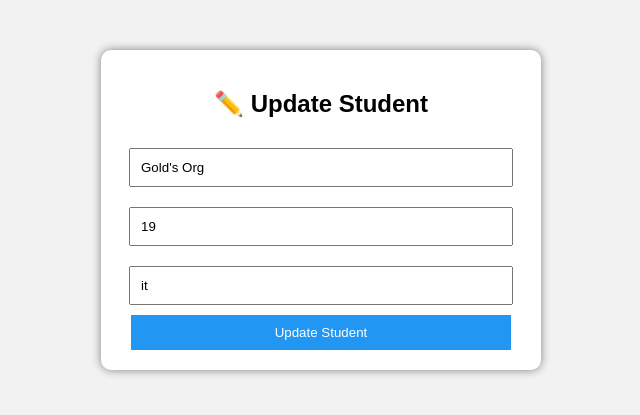
After one commit to MERCYGOLD1605/student-management-flask, a Flask app: page /update/1 in a window 1280 px wide. The commit adds this page. Shown: the top 415 px of the page, without its empty margins (319-959 px from the left). Run offline with Flask 3, Linux system fonts and the light colour scheme.

Commit message:
Added update student feature to Flask app

```diff
--- a/app.py
+++ b/app.py
@@ -81,6 +81,39 @@ def delete_student(index):
 
     return redirect('/')
 
+# ✏️ Update student
+@app.route('/update/<int:index>', methods=['GET', 'POST'])
+def update_student(index):
+
+    with open("students.txt", "r") as file:
+        students = file.readlines()
+
+    if request.method == 'POST':
+        name = request.form['name']
+        age = request.form['age']
+        course = request.form['course']
+
+        students[index] = f"{name},{age},{course}\n"
+
+        with open("students.txt", "w") as file:
+            file.writelines(students)
+
+        return redirect('/')
+
+    # Existing student data
+    name, age, course = students[index].strip().split(",")
+
+    student = {
+        "name": name,
+        "age": age,
+        "course": course
+    }
+
+    return render_template(
+        "update.html",
+        student=student,
+        index=index
+    )
 
 if __name__ == "__main__":
     app.run(debug=True)
--- a/students.txt
+++ b/students.txt
@@ -1,2 +1,3 @@
 J MERCY GOLD,22,CSM
 Gold's Org,19,it
+Deepu,22,IT
--- a/templates/index.html
+++ b/templates/index.html
@@ -84,7 +84,8 @@
             <td>{{ student.course }}</td>
 
             <td>
-                <a href="/delete/{{ loop.index0 }}">Delete</a>
+               <a href="/update/{{ loop.index0 }}">Edit</a> |
+               <a href="/delete/{{ loop.index0 }}">Delete</a>
             </td>
         </tr>
         {% endfor %}
--- /dev/null
+++ b/templates/update.html
@@ -0,0 +1,58 @@
+<!DOCTYPE html>
+<html>
+<head>
+    <title>Update Student</title>
+
+    <style>
+        body {
+            font-family: Arial;
+            background: #f2f2f2;
+            text-align: center;
+        }
+
+        .box {
+            background: white;
+            width: 400px;
+            margin: auto;
+            padding: 20px;
+            margin-top: 50px;
+            border-radius: 10px;
+            box-shadow: 0px 0px 10px gray;
+        }
+
+        input {
+            width: 90%;
+            padding: 10px;
+            margin: 10px 0;
+        }
+
+        button {
+            width: 95%;
+            padding: 10px;
+            background: #2196F3;
+            color: white;
+            border: none;
+        }
+    </style>
+</head>
+
+<body>
+
+<div class="box">
+    <h2>✏️ Update Student</h2>
+
+    <form method="post">
+
+        <input type="text" name="name" value="{{ student.name }}" required>
+
+        <input type="number" name="age" value="{{ student.age }}" required>
+
+        <input type="text" name="course" value="{{ student.course }}" required>
+
+        <button type="submit">Update Student</button>
+
+    </form>
+</div>
+
+</body>
+</html>
```
